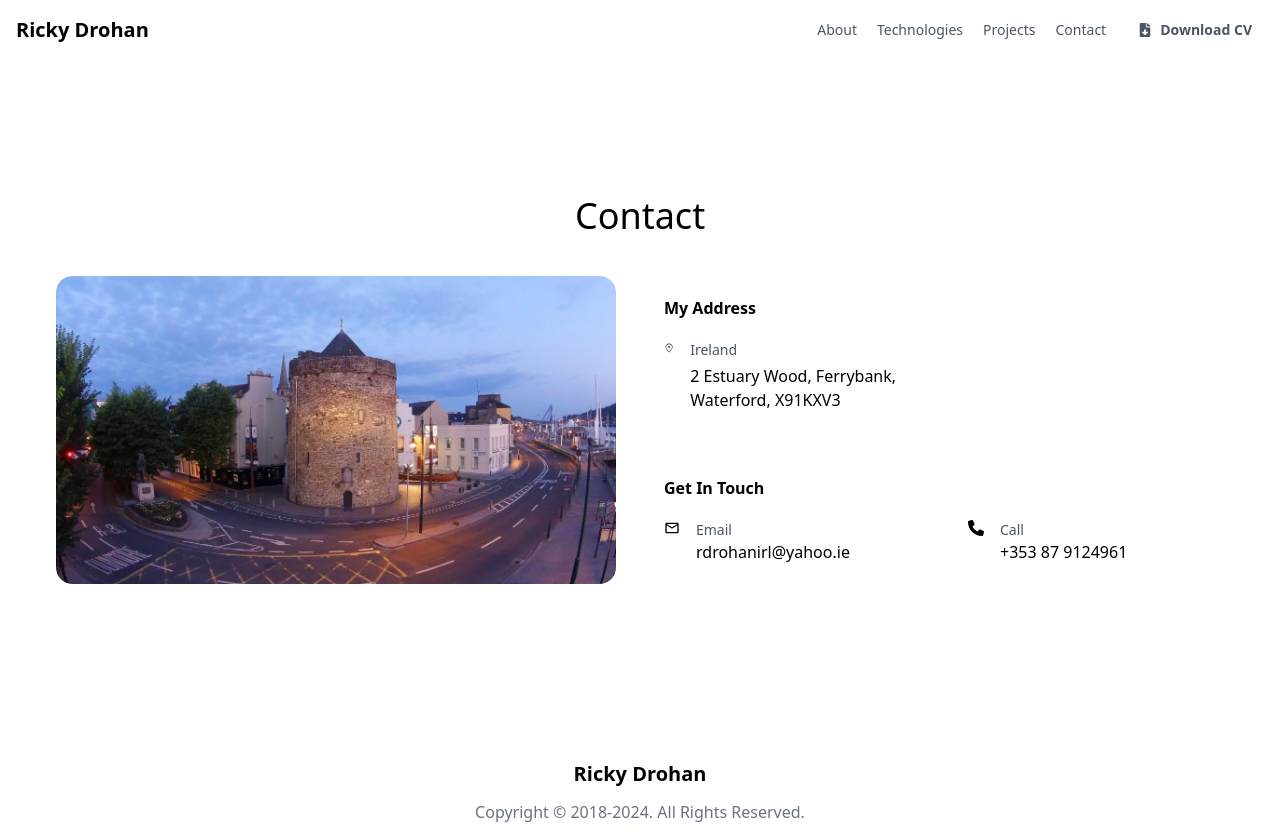
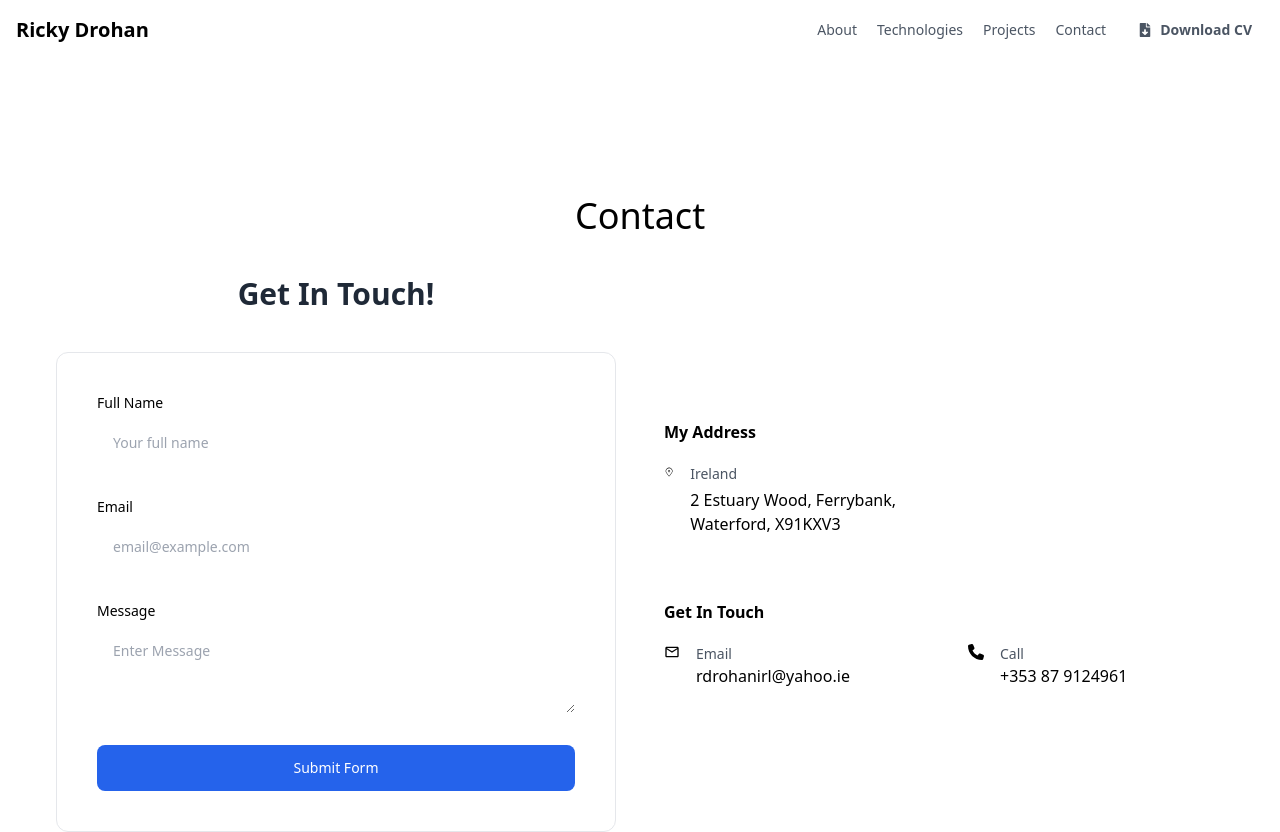
Before and after one commit to RDrohan/ricky-drohan-website, a Next.js app: page /contact in a window 1280 px wide. Shown: the top 832 px of the page. Built offline with nearby package versions, Linux system fonts and the light colour scheme.

Commit message:
Added Form component to Contact page

```diff
--- /dev/null
+++ b/app/components/Form.tsx
@@ -0,0 +1,119 @@
+"use client";
+
+import { useFormik } from "formik";
+import { schema } from "./../schema";
+import { toast } from "react-hot-toast";
+export default function Form() {
+  const formik = useFormik({
+    initialValues: {
+      name: "",
+      email: "",
+      message: "",
+    },
+    validationSchema: schema,
+    onSubmit: async (values, actions) => {
+      const { name, email, message } = values;
+      const response = await fetch("https://api.web3forms.com/submit", {
+        method: "POST",
+        headers: {
+          "Content-Type": "application/json",
+          Accept: "application/json",
+        },
+        body: JSON.stringify({
+          access_key: process.env.NEXT_PUBLIC_ACCESS_KEY,
+          name,
+          email,
+          message,
+        }),
+      });
+
+      if (response.ok) {
+        toast.success("Email successfully resent. Thank you!");
+      } else {
+        toast.error("Failed to send email. Try again another time.");
+      }
+      actions.resetForm();
+    },
+  });
+
+  const { errors, touched, values, handleChange, handleSubmit } = formik;
+
+  return (
+    <div className="mx-auto max-w-2xl">
+      <div className="text-center">
+        <h2 className="text-xl text-gray-800 font-bold sm:text-3xl dark:text-white">
+          Get In Touch!
+        </h2>
+      </div>
+      <div className="mt-5 p-4 relative z-10 bg-white border rounded-xl sm:mt-10 md:p-10 dark:bg-neutral-900 dark:border-neutral-700">
+        <form onSubmit={handleSubmit}>
+          <div className="mb-4 sm:mb-8">
+            <label
+              htmlFor="name"
+              className="block mb-2 text-sm font-medium dark:text-white"
+            >
+              Full Name
+            </label>
+            <input
+              type="text"
+              name="name"
+              className="py-3 px-4 block w-full border-gray-200 rounded-lg text-sm focus:border-blue-500 focus:ring-blue-500 disabled:opacity-50 disabled:pointer-events-none dark:bg-neutral-900 dark:border-neutral-700 dark:text-neutral-400 dark:placeholder-neutral-500 dark:focus:ring-neutral-600"
+              placeholder="Your full name"
+              value={values.name}
+              onChange={handleChange}
+            />
+            {touched.name && errors.name && (
+              <div className="text-bold text-red-700">{errors.name}</div>
+            )}
+          </div>
+          <div className="mb-4 sm:mb-8">
+            <label
+              htmlFor="email"
+              className="block mb-2 text-sm font-medium dark:text-white"
+            >
+              Email
+            </label>
+            <input
+              type="text"
+              name="email"
+              className="py-3 px-4 block w-full border-gray-200 rounded-lg text-sm focus:border-blue-500 focus:ring-blue-500 disabled:opacity-50 disabled:pointer-events-none dark:bg-neutral-900 dark:border-neutral-700 dark:text-neutral-400 dark:placeholder-neutral-500 dark:focus:ring-neutral-600"
+              placeholder="email@example.com"
+              value={values.email}
+              onChange={handleChange}
+            />
+            {touched.email && errors.email && (
+              <div className="text-bold text-red-700">{errors.email}</div>
+            )}
+          </div>
+          <div className="mb-4 sm:mb-8">
+            <label
+              htmlFor="message"
+              className="block mb-2 text-sm font-medium dark:text-white"
+            >
+              Message
+            </label>
+            <textarea
+              name="message"
+              className="py-3 px-4 block w-full border-gray-200 rounded-lg text-sm focus:border-blue-500 focus:ring-blue-500 disabled:opacity-50 disabled:pointer-events-none dark:bg-neutral-900 dark:border-neutral-700 dark:text-neutral-400 dark:placeholder-neutral-500 dark:focus:ring-neutral-600"
+              rows={3}
+              placeholder="Enter Message"
+              value={values.message}
+              onChange={handleChange}
+            ></textarea>
+            {touched.message && errors.message && (
+              <div className="text-bold text-red-700">{errors.message}</div>
+            )}
+          </div>
+          <div className="mt-6 grid">
+            <button
+              type="submit"
+              className="w-full py-3 px-4 inline-flex justify-center items-center gap-x-2 text-sm font-medium rounded-lg border border-transparent bg-blue-600 text-white hover:bg-blue-700 focus:outline-none focus:bg-blue-700 disabled:opacity-50 disabled:pointer-events-none"
+            >
+              Submit Form
+            </button>
+          </div>
+        </form>
+      </div>
+    </div>
+  );
+}
--- a/app/contact/page.tsx
+++ b/app/contact/page.tsx
@@ -2,7 +2,7 @@ import { MdOutlineMailOutline } from "react-icons/md";
 import { CiLocationOn } from "react-icons/ci";
 import { FaPhone } from "react-icons/fa6";
 
-import Image from "next/image";
+import Form from "../components/Form";
 
 import type { Metadata } from "next";
 
@@ -21,14 +21,8 @@ export default function Contact() {
         </div>
 
         <div className="grid grid-cols-1 lg:grid-cols-2 lg:items-center gap-6 md:gap-8 lg:gap-12">
-          <div className="aspect-w-16 aspect-h-6 lg:aspect-h-14 overflow-hidden bg-gray-100 rounded-2xl dark:bg-neutral-800">
-            <Image
-              className="object-cover rounded-2xl"
-              width={1920}
-              height={1080}
-              src="/waterford.jpg"
-              alt="Contacts Image"
-            />
+          <div className="space-y-8 lg:space-y-16">
+            <Form />
           </div>
 
           <div className="space-y-8 lg:space-y-16">
--- a/app/layout.tsx
+++ b/app/layout.tsx
@@ -4,6 +4,7 @@ import PrelineScript from "./components/PrelineScript";
 import Navbar from "./components/Navbar";
 import Footer from "./components/Footer";
 import type { Metadata } from "next";
+import { Toaster } from "react-hot-toast";
 
 export const metadata: Metadata = {
   title: {
@@ -22,6 +23,7 @@ export default function RootLayout({
     <html lang="en">
       <body>
         <Navbar />
+        <Toaster position="top-center" />
         <div className="w-full h-full mx-auto">{children}</div>
         <Footer />
       </body>
--- /dev/null
+++ b/app/schema.js
@@ -0,0 +1,16 @@
+import * as yup from "yup";
+
+export const schema = yup.object().shape({
+  name: yup.string().required("A full name is required"),
+  email: yup
+    .string()
+    .required("Email is required")
+    .email(
+      "Invalid format: please type in the following format: example@example.com"
+    ),
+
+  message: yup
+    .string()
+    .required("A message is required")
+    .min(5, "A message must be at least 5 letters long"),
+});
--- a/package.json
+++ b/package.json
@@ -20,11 +20,14 @@
     "url": "https://github.com/RDrohan/ricky-drohan-website"
   },
   "dependencies": {
+    "formik": "^2.4.6",
     "next": "^15.0.1",
     "preline": "^2.5.1",
     "react": "^18.3.1",
     "react-dom": "^18.3.1",
-    "react-icons": "^5.3.0"
+    "react-hot-toast": "^2.4.1",
+    "react-icons": "^5.3.0",
+    "yup": "^1.4.0"
   },
   "devDependencies": {
     "@types/node": "22.8.0",
```
Also changed, not shown: 1 other file (tests, documents, lock files or other folders).
